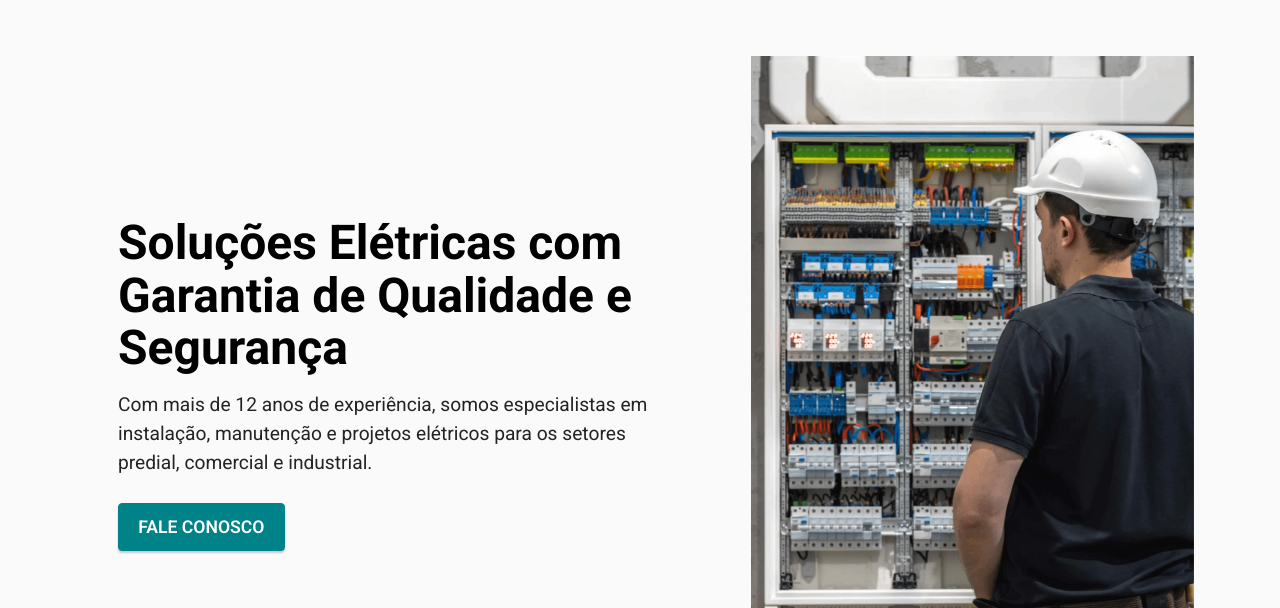
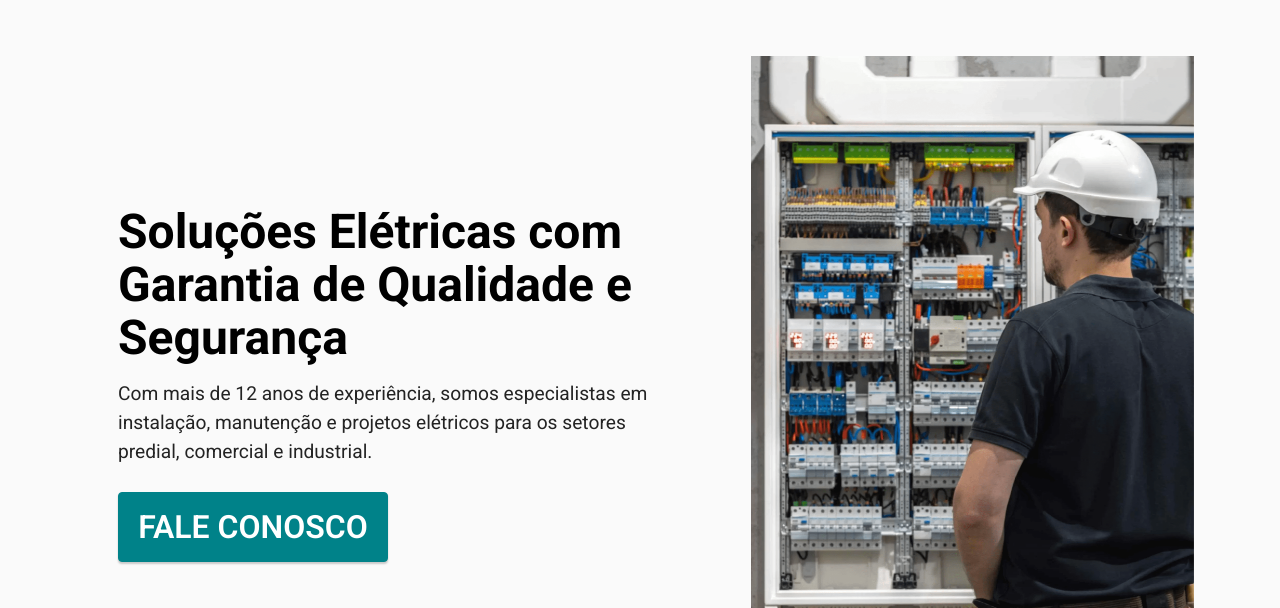
Before and after one commit to nolascosolucoes/nolascosolucoes.github.io, a plain HTML site: page index.html in a window 1280 px wide. Shown: the part 90-698 px from the top of the page. Drawn offline with Linux system fonts and the light colour scheme; files whose address does not match are found by name.

Commit message:
Update index.html

```diff
--- a/index.html
+++ b/index.html
@@ -27,7 +27,7 @@
   <noscript><link rel="stylesheet" href="https://fonts.googleapis.com/css?family=Jost:100,200,300,400,500,600,700,800,900,100i,200i,300i,400i,500i,600i,700i,800i,900i&display=swap"></noscript>
   <link rel="preload" href="https://fonts.googleapis.com/css?family=Roboto:100,200,300,400,500,600,700,800,900,100i,200i,300i,400i,500i,600i,700i,800i,900i&display=swap" as="style" onload="this.onload=null;this.rel='stylesheet'">
   <noscript><link rel="stylesheet" href="https://fonts.googleapis.com/css?family=Roboto:100,200,300,400,500,600,700,800,900,100i,200i,300i,400i,500i,600i,700i,800i,900i&display=swap"></noscript>
-  <link rel="preload" as="style" href="assets/mobirise/css/mbr-additional.css?v=6VlOe3"><link rel="stylesheet" href="assets/mobirise/css/mbr-additional.css?v=6VlOe3" type="text/css">
+  <link rel="preload" as="style" href="assets/mobirise/css/mbr-additional.css?v=lB3EJD"><link rel="stylesheet" href="assets/mobirise/css/mbr-additional.css?v=lB3EJD" type="text/css">
 
 
 
@@ -82,7 +82,7 @@
                     <h1 class="mbr-section-title mbr-fonts-style mb-3 display-2"><strong>Soluções Elétricas com Garantia de Qualidade e Segurança</strong></h1>
                     <p class="mbr-text mbr-fonts-style display-7">
                         Com mais de 12 anos de experiência, somos especialistas em instalação, manutenção e projetos elétricos para os setores predial, comercial e industrial.</p>
-                    <div class="mbr-section-btn mt-3"><a class="btn btn-success display-4" href="https://api.whatsapp.com/send?phone=5562998281734&text=Ol%C3%A1!%20Vim%20pelo%20seu%20site%20e%20gostaria%20de%20ter%20mais%20informa%C3%A7%C3%B5es!" target="_blank">FALE CONOSCO</a></div>
+                    <div class="mbr-section-btn mt-3"><a class="btn btn-success display-5" href="https://api.whatsapp.com/send?phone=5562998281734&text=Ol%C3%A1!%20Vim%20pelo%20seu%20site%20e%20gostaria%20de%20ter%20mais%20informa%C3%A7%C3%B5es!" target="_blank">FALE CONOSCO</a></div>
                 </div>
             </div>
         </div>
@@ -277,10 +277,9 @@
 
 
   <input name="animation" type="hidden">
-
   </body>
 
-    <!-- Botão do WhatsApp abaixo -->
+  <!-- Botão do WhatsApp abaixo -->
 <link rel="stylesheet" href="https://maxcdn.bootstrapcdn.com/font-awesome/4.5.0/css/font-awesome.min.css">
 <a href="https://api.whatsapp.com/send?phone=5562998281734&text=Ol%C3%A1!%20Vim%20pelo%20seu%20site%20e%20gostaria%20de%20ter%20mais%20informa%C3%A7%C3%B5es!" style="position:fixed;width:80px;height:80px;bottom:20px;right:20px;background-color:#25d366;color:#FFF;border-radius:50px;text-align:center;font-size:48px;box-shadow: 1px 1px 2px #888;
   z-index:1000;" target="_blank">
```
